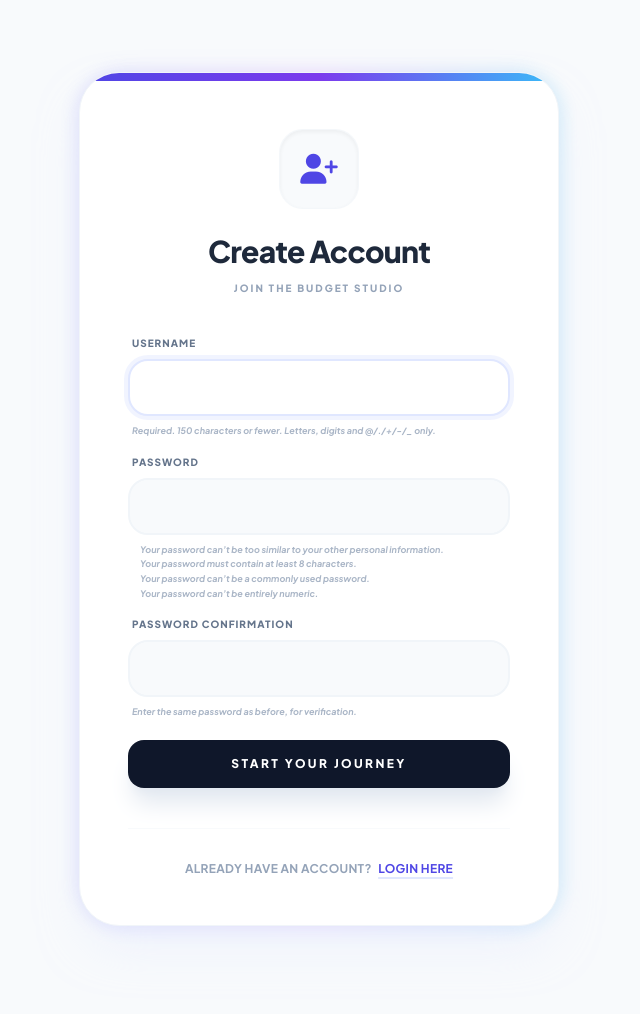
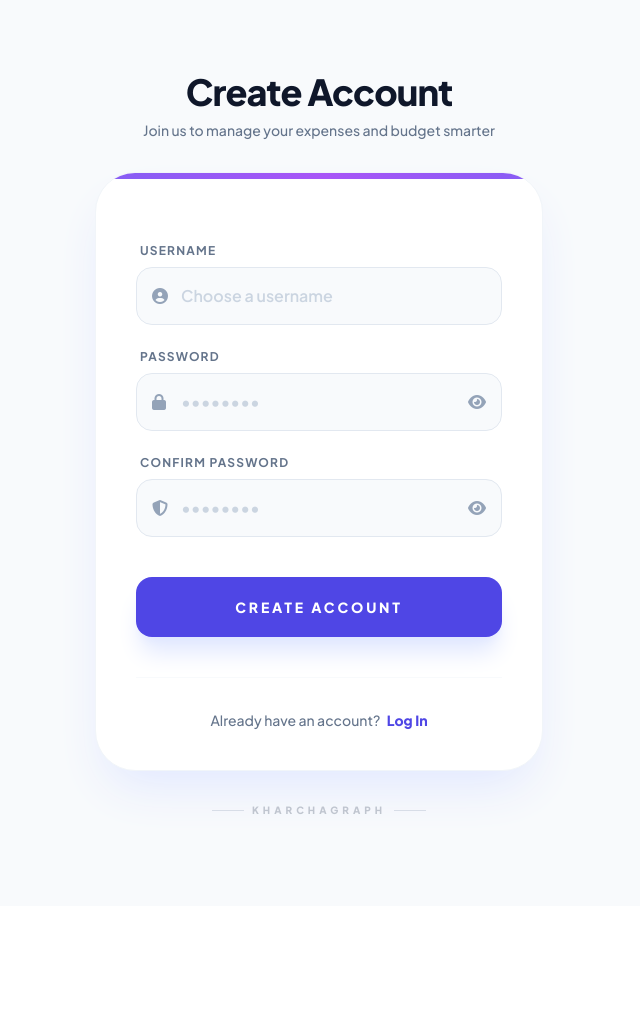
Before and after one commit to prabhakarsingh2007/expense, a Django app: page /signup/ in a window 1280 px wide. Shown: the part 73-1087 px from the top of the page, without its empty margins (321-961 px from the left). After the commit the page ends 888 px from the top, so only its background shows below. Run offline with Django 5.2, Linux system fonts and the light colour scheme; some libraries are stand-ins or nearby versions.

Commit message:
feat: add user signup page with validation and toggleable password visibility

```diff
--- a/expense_tracker/expenses/templates/expenses/signup.html
+++ b/expense_tracker/expenses/templates/expenses/signup.html
@@ -2,24 +2,22 @@
 {% load static %}
 
 {% block content %}
-<div class="min-h-[85vh] flex items-center justify-center px-4 py-12">
-    <div class="w-full max-w-[480px] relative group">
+<div class="min-h-[80vh] flex items-center justify-center py-12 px-4 sm:px-6 lg:px-8">
+    <div class="max-w-md w-full space-y-8">
 
-        <div class="absolute -inset-1 bg-gradient-to-r from-indigo-500 via-purple-500 to-sky-500 rounded-[3rem] blur opacity-15 group-hover:opacity-30 transition duration-1000"></div>
+        <div class="text-center">
+            <h2 class="text-4xl font-extrabold text-slate-900 tracking-tight mb-2">
+                Create Account
+            </h2>
+            <p class="text-slate-500 font-medium text-sm">
+                Join us to manage your expenses and budget smarter
+            </p>
+        </div>
 
-        <div class="relative bg-white border border-slate-100 rounded-[2.5rem] shadow-2xl shadow-indigo-100/50 overflow-hidden">
+        <div class="bg-white rounded-[2.5rem] shadow-2xl shadow-indigo-100 border border-slate-100 overflow-hidden relative">
+            <div class="h-1.5 w-full bg-gradient-to-r from-indigo-500 via-purple-500 to-indigo-500"></div>
 
-            <div class="h-2 bg-gradient-to-r from-indigo-600 via-violet-600 to-sky-400"></div>
-
-            <div class="p-8 md:p-12">
-                <div class="text-center mb-10">
-                    <div class="inline-flex items-center justify-center w-20 h-20 bg-slate-50 text-indigo-600 rounded-3xl mb-6 shadow-inner border border-slate-100/50">
-                        <i class="fas fa-user-plus text-3xl"></i>
-                    </div>
-                    <h3 class="text-3xl font-black text-slate-800 tracking-tight">Create Account</h3>
-                    <p class="text-slate-400 text-[10px] font-black uppercase tracking-[0.2em] mt-3">Join the Budget Studio</p>
-                </div>
-
+            <div class="p-8 sm:p-10">
                 {% if form.non_field_errors %}
                 <div class="mb-6 p-4 bg-rose-50 border border-rose-100 rounded-2xl">
                     {% for error in form.non_field_errors %}
@@ -30,80 +28,133 @@
                 </div>
                 {% endif %}
 
-                <form method="post" class="space-y-5">
+                <form method="post" class="space-y-6">
                     {% csrf_token %}
 
-                    <div class="space-y-4 auth-form-custom">
-                        {% for field in form %}
-                            <div class="relative">
-                                <label class="block text-[10px] font-black text-slate-500 uppercase tracking-widest mb-2 ml-1">
-                                    {{ field.label }}
-                                </label>
-
-                                {{ field }}
-
-                                {% if field.errors %}
-                                    <div class="flex items-center gap-1.5 mt-2 ml-1 text-rose-500">
-                                        <i class="fas fa-circle-exclamation text-[10px]"></i>
-                                        <p class="text-[10px] font-bold">{{ field.errors.0 }}</p>
-                                    </div>
-                                {% endif %}
-
-                                {% if field.help_text %}
-                                    <div class="mt-2 px-1 text-slate-400 text-[9px] leading-relaxed italic font-medium opacity-80">
-                                        {{ field.help_text|safe }}
-                                    </div>
-                                {% endif %}
+                    <!-- Username Field -->
+                    <div class="space-y-2">
+                        <label for="id_username" class="block text-xs font-bold text-slate-500 uppercase tracking-widest ml-1">
+                            Username
+                        </label>
+                        <div class="relative group">
+                            <div class="absolute inset-y-0 left-0 pl-4 flex items-center pointer-events-none text-slate-400 group-focus-within:text-indigo-500 transition-colors">
+                                <i class="fas fa-user-circle"></i>
                             </div>
-                        {% endfor %}
+                            <input type="text" name="username" id="id_username" required
+                                   value="{{ form.username.value|default_if_none:'' }}"
+                                   class="block w-full pl-11 pr-4 py-4 bg-slate-50 border {% if form.username.errors %}border-rose-300 focus:ring-rose-500{% else %}border-slate-200 focus:ring-indigo-500{% endif %} rounded-2xl text-slate-700 font-semibold focus:ring-2 focus:bg-white outline-none transition-all placeholder:text-slate-300"
+                                   placeholder="Choose a username">
+                        </div>
+                        {% if form.username.errors %}
+                            <div class="flex items-center gap-1.5 mt-1 ml-1 text-rose-500">
+                                <i class="fas fa-circle-exclamation text-[10px]"></i>
+                                <p class="text-[10px] font-bold">{{ form.username.errors.0 }}</p>
+                            </div>
+                        {% endif %}
                     </div>
 
-                    <button type="submit" class="w-full py-4 bg-slate-900 text-white rounded-2xl font-black text-xs uppercase tracking-[0.2em] shadow-xl shadow-slate-200 hover:bg-black transition-all transform active:scale-[0.97] mt-6">
-                        Start Your Journey
-                    </button>
+                    <!-- Password Field -->
+                    <div class="space-y-2">
+                        <label for="id_password1" class="block text-xs font-bold text-slate-500 uppercase tracking-widest ml-1">
+                            Password
+                        </label>
+                        <div class="relative group">
+                            <div class="absolute inset-y-0 left-0 pl-4 flex items-center pointer-events-none text-slate-400 group-focus-within:text-indigo-500 transition-colors">
+                                <i class="fas fa-lock"></i>
+                            </div>
+                            <input type="password" name="password1" id="id_password1" required
+                                   class="block w-full pl-11 pr-12 py-4 bg-slate-50 border {% if form.password1.errors %}border-rose-300 focus:ring-rose-500{% else %}border-slate-200 focus:ring-indigo-500{% endif %} rounded-2xl text-slate-700 font-semibold focus:ring-2 focus:bg-white outline-none transition-all placeholder:text-slate-300"
+                                   placeholder="••••••••">
+                            <button type="button" onclick="togglePassword('id_password1', 'toggle_password1')"
+                                    class="absolute inset-y-0 right-0 pr-4 flex items-center text-slate-400 hover:text-slate-600 focus:outline-none transition-colors">
+                                <i id="toggle_password1" class="fas fa-eye"></i>
+                            </button>
+                        </div>
+                        {% if form.password1.errors %}
+                            <div class="flex items-center gap-1.5 mt-1 ml-1 text-rose-500">
+                                <i class="fas fa-circle-exclamation text-[10px]"></i>
+                                <p class="text-[10px] font-bold">{{ form.password1.errors.0 }}</p>
+                            </div>
+                        {% endif %}
+                    </div>
+
+                    <!-- Confirm Password Field -->
+                    <div class="space-y-2">
+                        <label for="id_password2" class="block text-xs font-bold text-slate-500 uppercase tracking-widest ml-1">
+                            Confirm Password
+                        </label>
+                        <div class="relative group">
+                            <div class="absolute inset-y-0 left-0 pl-4 flex items-center pointer-events-none text-slate-400 group-focus-within:text-indigo-500 transition-colors">
+                                <i class="fas fa-shield-halved"></i>
+                            </div>
+                            <input type="password" name="password2" id="id_password2" required
+                                   class="block w-full pl-11 pr-12 py-4 bg-slate-50 border {% if form.password2.errors %}border-rose-300 focus:ring-rose-500{% else %}border-slate-200 focus:ring-indigo-500{% endif %} rounded-2xl text-slate-700 font-semibold focus:ring-2 focus:bg-white outline-none transition-all placeholder:text-slate-300"
+                                   placeholder="••••••••">
+                            <button type="button" onclick="togglePassword('id_password2', 'toggle_password2')"
+                                    class="absolute inset-y-0 right-0 pr-4 flex items-center text-slate-400 hover:text-slate-600 focus:outline-none transition-colors">
+                                <i id="toggle_password2" class="fas fa-eye"></i>
+                            </button>
+                        </div>
+                        {% if form.password2.errors %}
+                            <div class="flex items-center gap-1.5 mt-1 ml-1 text-rose-500">
+                                <i class="fas fa-circle-exclamation text-[10px]"></i>
+                                <p class="text-[10px] font-bold">{{ form.password2.errors.0 }}</p>
+                            </div>
+                        {% endif %}
+                    </div>
+
+                    <!-- Centered Button -->
+                    <div class="pt-4 flex justify-center">
+                        <button type="submit" class="w-full bg-indigo-600 text-white text-sm font-black uppercase tracking-[0.2em] py-5 rounded-2xl shadow-xl shadow-indigo-100 hover:bg-indigo-700 hover:scale-[1.01] active:scale-[0.99] transition-all">
+                            Create Account
+                        </button>
+                    </div>
                 </form>
 
-                <div class="mt-10 pt-8 border-t border-slate-50 text-center">
-                    <p class="text-xs font-bold text-slate-400 uppercase tracking-wide">
+                <div class="mt-10 text-center border-t border-slate-50 pt-8">
+                    <p class="text-slate-500 text-sm font-medium">
                         Already have an account?
-                        <a href="{% url 'login' %}" class="text-indigo-600 hover:text-indigo-800 transition-all ml-1 underline underline-offset-4 decoration-2 decoration-indigo-100 hover:decoration-indigo-500">
-                            Login here
+                        <a href="{% url 'login' %}" class="text-indigo-600 font-extrabold hover:text-indigo-800 transition-colors ml-1">
+                            Log In
                         </a>
                     </p>
                 </div>
             </div>
         </div>
+
+        <div class="flex items-center justify-center gap-2 opacity-30 select-none">
+            <span class="w-8 h-[1px] bg-slate-400"></span>
+            <span class="text-[10px] font-black uppercase tracking-[0.4em] text-slate-600">KharchaGraph</span>
+            <span class="w-8 h-[1px] bg-slate-400"></span>
+        </div>
     </div>
 </div>
 
+<script>
+    function togglePassword(inputId, iconId) {
+        const passwordInput = document.getElementById(inputId);
+        const toggleIcon = document.getElementById(iconId);
+        if (passwordInput.type === 'password') {
+            passwordInput.type = 'text';
+            toggleIcon.classList.remove('fa-eye');
+            toggleIcon.classList.add('fa-eye-slash');
+        } else {
+            passwordInput.type = 'password';
+            toggleIcon.classList.remove('fa-eye-slash');
+            toggleIcon.classList.add('fa-eye');
+        }
+    }
+</script>
+
 <style>
-    /* Premium Input Styling for Django Form Fields */
-    .auth-form-custom input,
-    .auth-form-custom select,
-    .auth-form-custom textarea {
-        width: 100% !important;
-        padding: 1rem 1.25rem !important;
-        background-color: #f8fafc !important; /* slate-50 */
-        border: 2px solid #f1f5f9 !important; /* slate-100 */
-        border-radius: 1.25rem !important;
-        font-size: 0.875rem !important;
-        font-weight: 700 !important;
-        color: #1e293b !important;
-        transition: all 0.3s cubic-bezier(0.4, 0, 0.2, 1) !important;
+    @keyframes gradientShift {
+        0% { background-position: 0% 50%; }
+        50% { background-position: 100% 50%; }
+        100% { background-position: 0% 50%; }
     }
-
-    .auth-form-custom input:focus {
-        background-color: #ffffff !important;
-        border-color: #e0e7ff !important; /* indigo-100 */
-        outline: none !important;
-        box-shadow: 0 0 0 4px rgba(238, 242, 255, 0.8) !important;
-    }
-
-    /* Clean up Django help text lists if they appear */
-    .auth-form-custom ul {
-        margin-top: 0.5rem;
-        padding-left: 0.5rem;
-        list-style-type: none;
+    .bg-gradient-to-r {
+        background-size: 200% 200%;
+        animation: gradientShift 4s ease infinite;
     }
 </style>
 {% endblock %}
```
